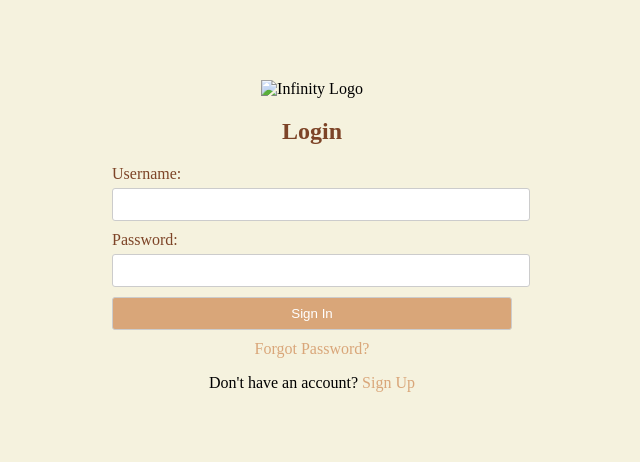
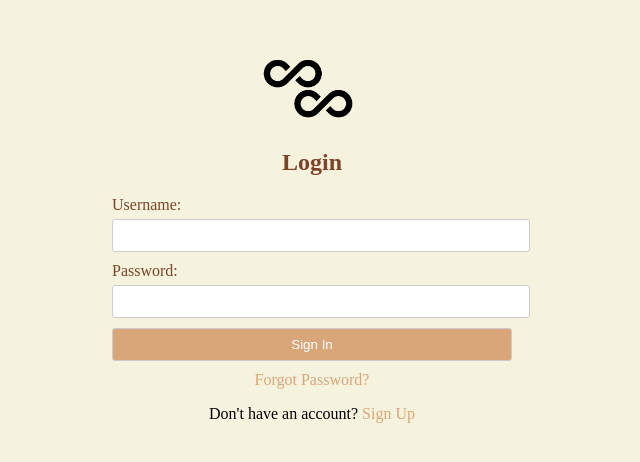
Before and after one commit to BalanceBracelet/BalanceBracelet.github.io, a plain HTML site: page index.html in a window 1280 px wide. Shown: the part 156-618 px from the top of the page, without its empty margins (328-968 px from the left). Drawn offline with Linux system fonts and the light colour scheme.

Commit message:
Update index.html

```diff
--- a/index.html
+++ b/index.html
@@ -10,7 +10,7 @@
     <div class="container">
         <div class="content">
             <div class="logo">
-                <img src="icons/infinity.png" alt="Infinity Logo">
+                <img src="icons/Infinitylogo.png" alt="Infinity Logo">
             </div>
             <h2>Login</h2>
             <form id="loginForm">
```
